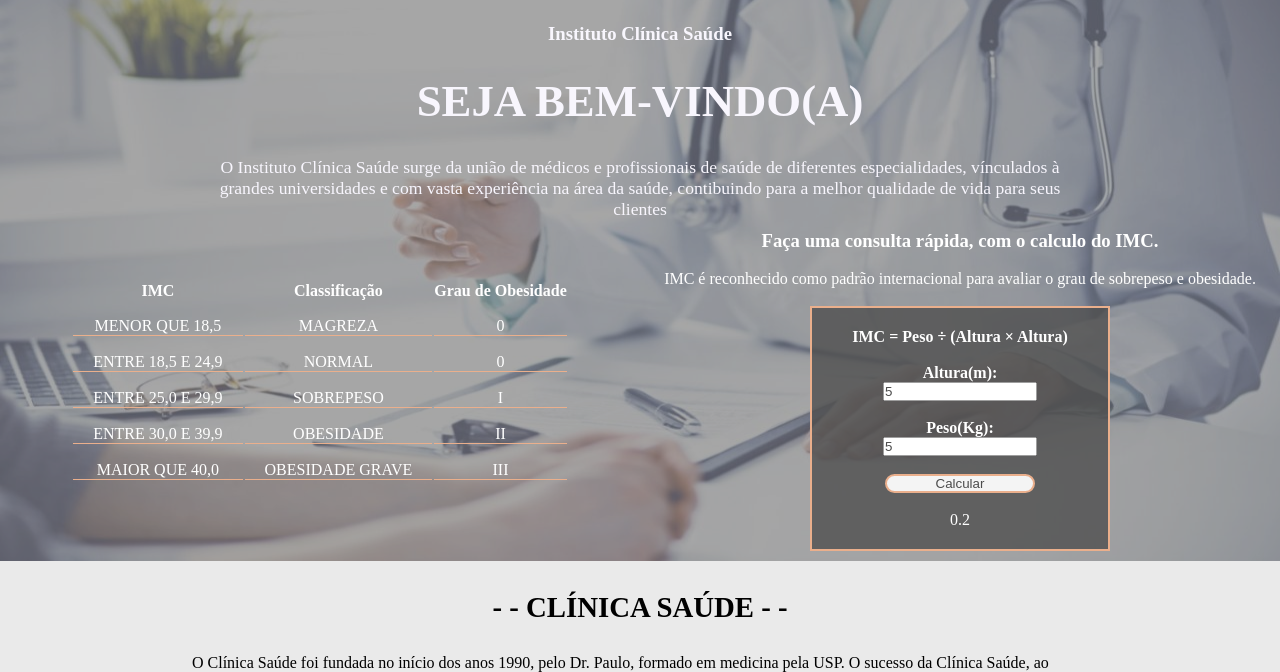
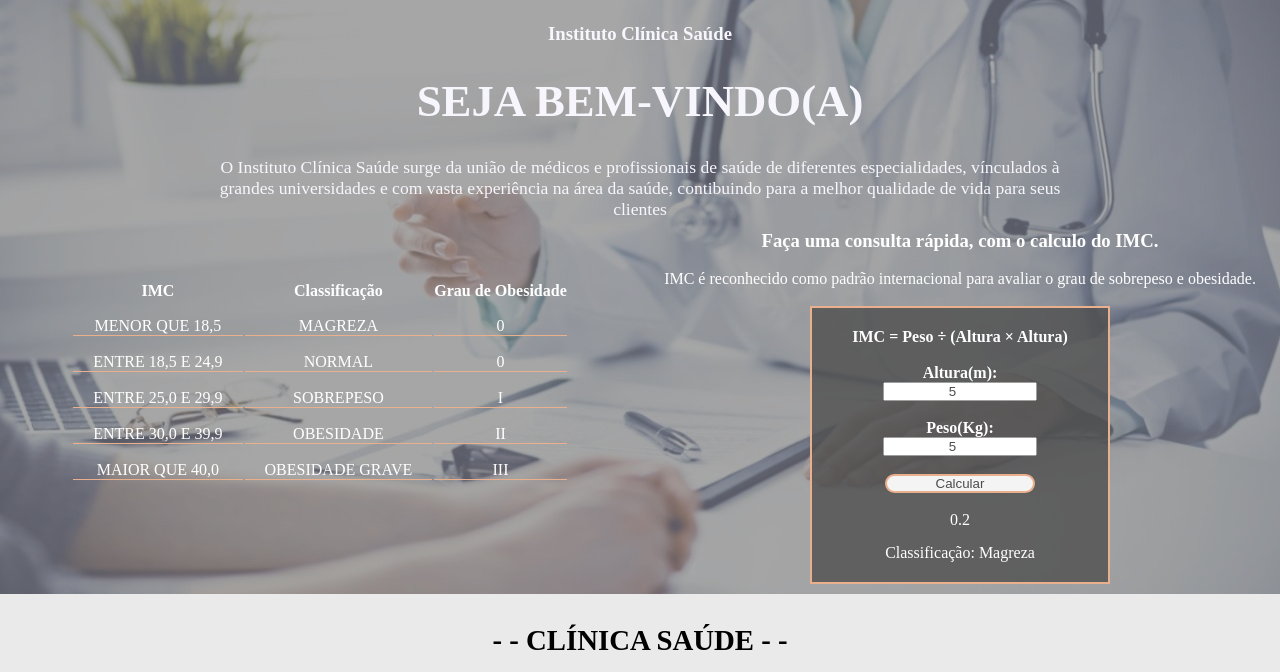
Before and after one commit to RenanFrancaDev/Clin_Saude, a plain HTML site: page index.html in a window 1280 px wide. Both pictures are taken after typing "5", "5" into the empty fields and a click on the button "Calcular". Shown: the part 128-800 px from the top of the page. Drawn offline with Linux system fonts and the light colour scheme.

Commit message:
Acrescentado o resultado da classificacao na calculadora

```diff
--- a/index.html
+++ b/index.html
@@ -86,7 +86,8 @@
                     <h4>Peso(Kg):</h4>
                     <input id="peso" name="name" type="number" placeholder="Ex: 80.5"> <br>
                     <button onclick="calcular()">Calcular</button> <br>
-                    <div id="resultado"></div>
+                    <div id="resultado" style="padding-bottom: 15px;"></div>
+                    <div id="classificacao_result"></div>
                 </div>
             </div>
         </section>
--- a/script.js
+++ b/script.js
@@ -9,8 +9,32 @@ function calcular(){
     let valorPedo = inputPeso.value;
 
     let imc = valorPedo/(valorAltura * valorAltura);
+    let classificacao = "";
 
     resultado.innerHTML = imc.toFixed(1);
+
+    classificacao = classificaIMC();
+
+    classificacao_result.innerHTML = " Classificação: " + classificacao;
+
+    console.log(classificacao);
+
+
+    function classificaIMC(){
+
+        console.log(imc)
+
+        if(imc <= 18.5){
+            return "Magreza"
+        } else if(imc <= 24.9){
+            return "Normal"
+        } else if(imc <= 29.9){
+            return "Sobrepeso"
+        } else if(imc <= 39.9){
+                return "Obesidade"
+        } else{
+            return "Obesidade Grave"
+        }
+    }
+
 }
-
-console.log(imc)
--- a/style.css
+++ b/style.css
@@ -199,6 +199,7 @@ tr{
 
 #calculadora > input, #calculadora > button{
     width: 150px;
+    text-align: center;
     /* margin-left: 25%; */
 }
 #calculadora > button{
```
